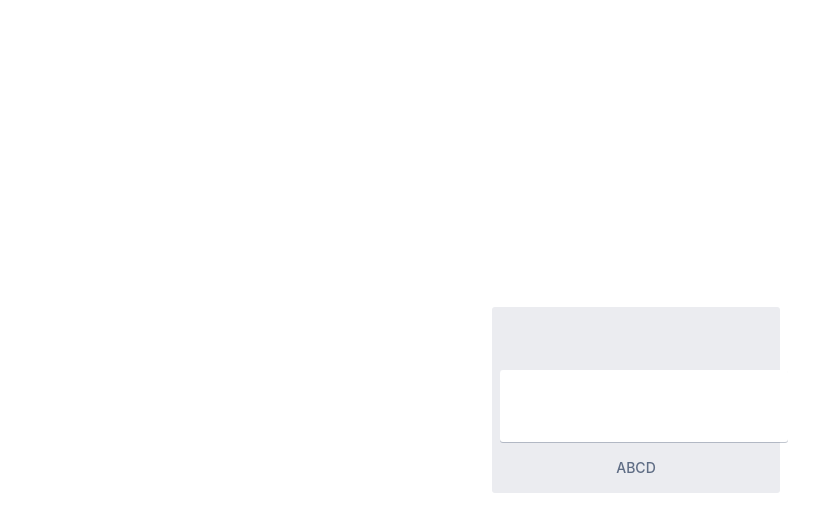
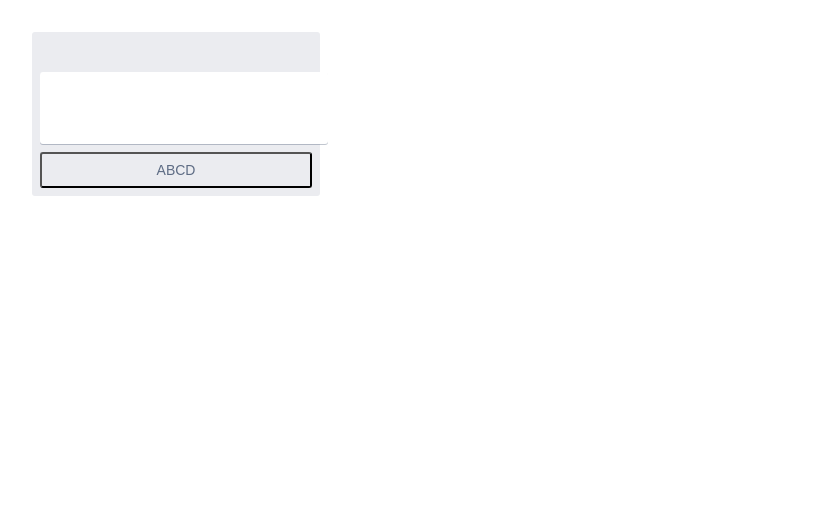
Before and after one commit to sinde530/trello-board, a React (Vite) app: page / in a window 1280 px wide. Shown: the top 532 px of the page, without its empty margins (4-823 px from the left). Built offline with nearby package versions, Linux system fonts and the light colour scheme.

Commit message:
Add reset.css

```diff
--- a/src/index.css
+++ b/src/index.css
@@ -1,70 +1,48 @@
-:root {
-  font-family: Inter, Avenir, Helvetica, Arial, sans-serif;
-  font-size: 16px;
-  line-height: 24px;
-  font-weight: 400;
+/* http://meyerweb.com/eric/tools/css/reset/
+   v2.0 | 20110126
+   License: none (public domain)
+*/
 
-  color-scheme: light dark;
-  color: rgba(255, 255, 255, 0.87);
-  background-color: #242424;
-
-  font-synthesis: none;
-  text-rendering: optimizeLegibility;
-  -webkit-font-smoothing: antialiased;
-  -moz-osx-font-smoothing: grayscale;
-  -webkit-text-size-adjust: 100%;
+html, body, div, span, applet, object, iframe,
+h1, h2, h3, h4, h5, h6, p, blockquote, pre,
+a, abbr, acronym, address, big, cite, code,
+del, dfn, em, img, ins, kbd, q, s, samp,
+small, strike, strong, sub, sup, tt, var,
+b, u, i, center,
+dl, dt, dd, ol, ul, li,
+fieldset, form, label, legend,
+table, caption, tbody, tfoot, thead, tr, th, td,
+article, aside, canvas, details, embed,
+figure, figcaption, footer, header, hgroup,
+menu, nav, output, ruby, section, summary,
+time, mark, audio, video {
+	margin: 0;
+	padding: 0;
+	border: 0;
+	font-size: 100%;
+	font: inherit;
+	vertical-align: baseline;
 }
-
-a {
-  font-weight: 500;
-  color: #646cff;
-  text-decoration: inherit;
+/* HTML5 display-role reset for older browsers */
+article, aside, details, figcaption, figure,
+footer, header, hgroup, menu, nav, section {
+	display: block;
 }
-a:hover {
-  color: #535bf2;
+body {
+	line-height: 1;
 }
-
-body {
-  margin: 0;
-  display: flex;
-  place-items: center;
-  min-width: 320px;
-  min-height: 100vh;
+ol, ul {
+	list-style: none;
 }
-
-h1 {
-  font-size: 3.2em;
-  line-height: 1.1;
+blockquote, q {
+	quotes: none;
 }
-
-button {
-  border-radius: 8px;
-  border: 1px solid transparent;
-  padding: 0.6em 1.2em;
-  font-size: 1em;
-  font-weight: 500;
-  font-family: inherit;
-  background-color: #1a1a1a;
-  cursor: pointer;
-  transition: border-color 0.25s;
+blockquote:before, blockquote:after,
+q:before, q:after {
+	content: '';
+	content: none;
 }
-button:hover {
-  border-color: #646cff;
+table {
+	border-collapse: collapse;
+	border-spacing: 0;
 }
-button:focus,
-button:focus-visible {
-  outline: 4px auto -webkit-focus-ring-color;
-}
-
-@media (prefers-color-scheme: light) {
-  :root {
-    color: #213547;
-    background-color: #ffffff;
-  }
-  a:hover {
-    color: #747bff;
-  }
-  button {
-    background-color: #f9f9f9;
-  }
-}
```
